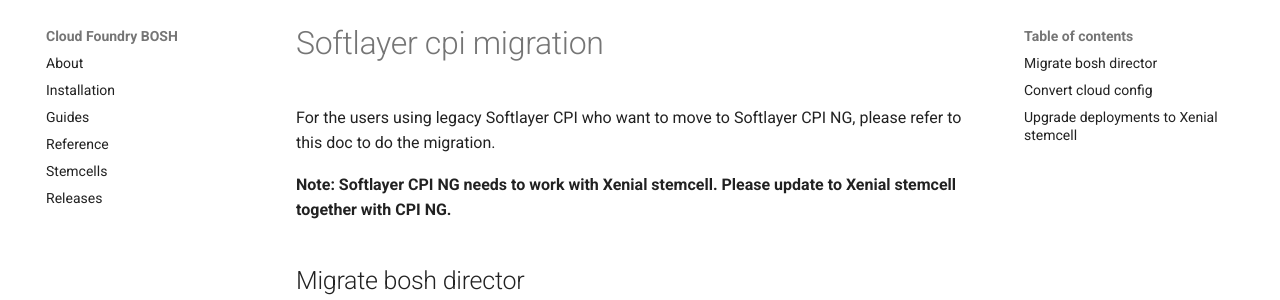
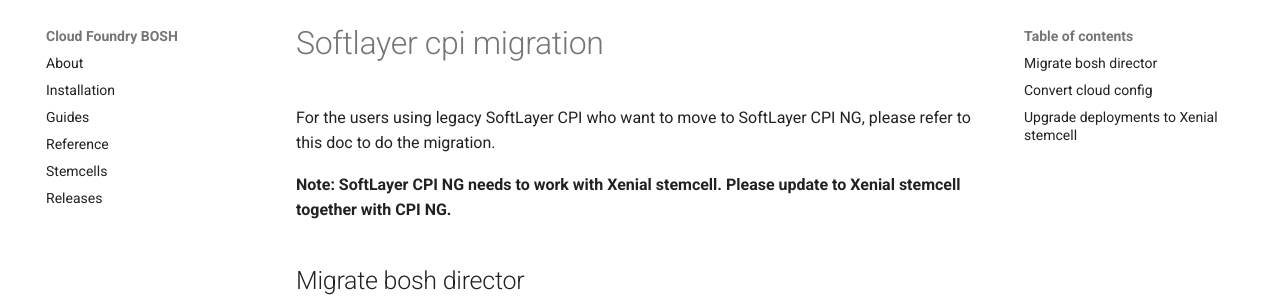
Before and after one commit to cloudfoundry/docs-bosh, an MkDocs documentation site: the page built from content/softlayer-cpi-migration.md, in a window 1280 px wide and 900 px high. Shown: the part 123-423 px from the top of the window. Built offline with MkDocs 1.6.1 and Material for MkDocs 9.7.7, drawn with Linux system fonts in a browser that asks for light colours; old or Windows-style settings are respelled for this version of MkDocs.

```diff
--- a/content/softlayer-cpi-migration.md
+++ b/content/softlayer-cpi-migration.md
@@ -1,6 +1,6 @@
-For the users using legacy Softlayer CPI who want to move to Softlayer CPI NG, please refer to this doc to do the migration.
+For the users using legacy SoftLayer CPI who want to move to SoftLayer CPI NG, please refer to this doc to do the migration.
 
-**Note: Softlayer CPI NG needs to work with Xenial stemcell. Please update to Xenial stemcell together with CPI NG.**
+**Note: SoftLayer CPI NG needs to work with Xenial stemcell. Please update to Xenial stemcell together with CPI NG.**
 
 ## Migrate bosh director
 
```
